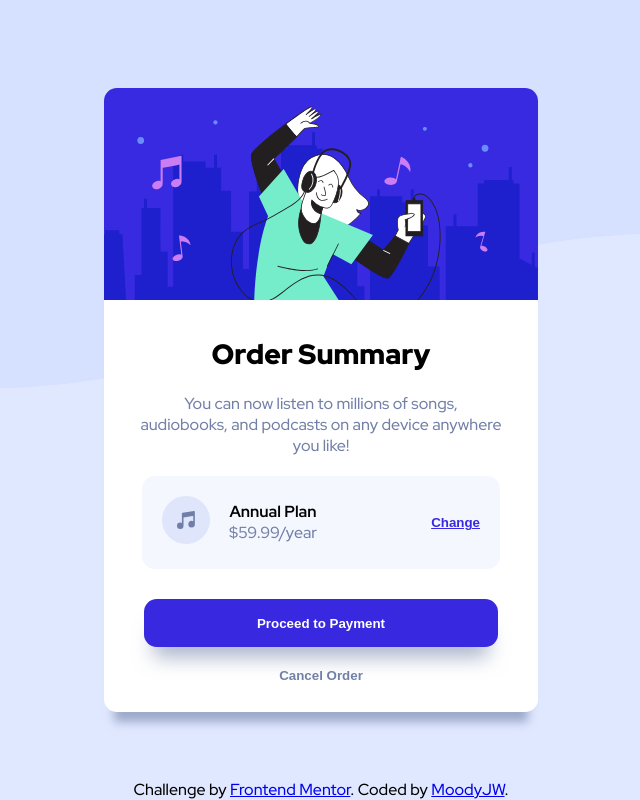
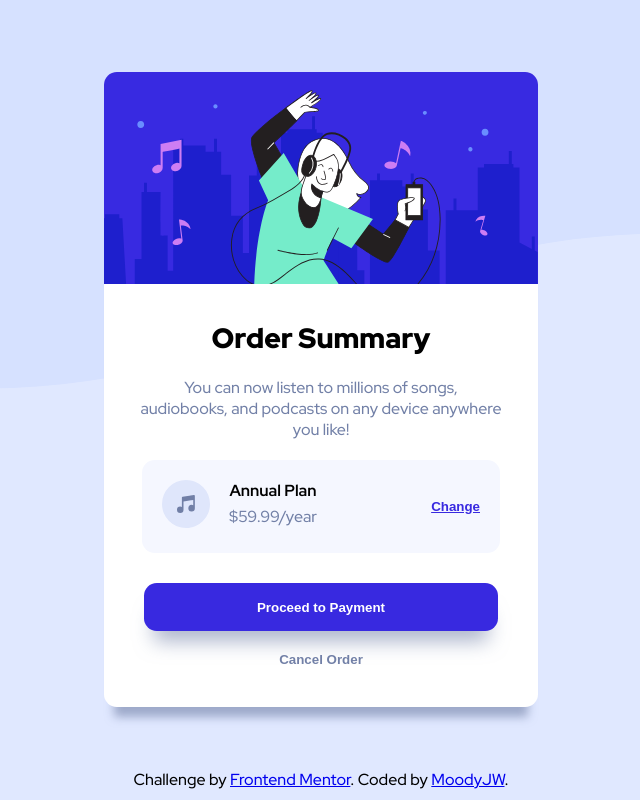
Before and after one commit to MoodyJW/fe-mentor-order-summary, a website: page index.html in a window 1280 px wide. Shown: the whole page, without its empty margins (319-959 px from the left). Drawn offline with Linux system fonts and the light colour scheme.

Commit message:
updated html/styles, fixed that FLOC error. updated screenshot

```diff
--- a/index.html
+++ b/index.html
@@ -17,14 +17,14 @@
     </style>
   </head>
   <body>
-    <div class="main-container">
+    <main class="main-container">
       <div class="card">
         <article>
           <header>
             <img
               class="header-image"
               src="images/illustration-hero.svg"
-              alt="header image of person holding a phone, wearing headphones, and dancing to music"
+              alt=""
             />
           </header>
           <div class="card-content-container">
@@ -39,14 +39,12 @@
             <div class="order-detail-box">
               <div class="left-grid">
                 <div class="music-icon">
-                  <img
-                    src="images/icon-music.svg"
-                    alt="small icon of a musical note 🎵 "
-                  />
+                  <img src="images/icon-music.svg" alt="" />
                 </div>
-                <p>
-                  <span class="annual-plan">Annual Plan</span></br>$59.99/year
-                </p>
+                <div class="plan-price">
+                  <h2 class="annual-plan">Annual Plan</h2>
+                  <p>$59.99/year</p>
+                </div>
               </div>
               <div class="right-grid">
                 <button class="change-button">Change</button>
@@ -59,13 +57,19 @@
           </div>
         </article>
       </div>
-    </div>
+    </main>
     <footer class="attribution">
       Challenge by
-      <a href="https://www.frontendmentor.io?ref=challenge" target="_blank" rel="noopener noreferrer"
+      <a
+        href="https://www.frontendmentor.io?ref=challenge"
+        target="_blank"
+        rel="noopener noreferrer"
         >Frontend Mentor</a
       >. Coded by
-      <a href="https://www.frontendmentor.io/profile/MoodyJW" target="_blank" rel="noopener noreferrer"
+      <a
+        href="https://www.frontendmentor.io/profile/MoodyJW"
+        target="_blank"
+        rel="noopener noreferrer"
         >MoodyJW</a
       >.
     </footer>
--- a/src/styles.scss
+++ b/src/styles.scss
@@ -20,25 +20,23 @@
   padding: 0;
 }
 
-html {
-  background: url("../images/pattern-background-desktop.svg");
-  background-color: var(--pale-blue);
+body {
+  font-family: "Red Hat Display", sans-serif;
+  text-align: center;
+  display: flex;
+  flex-direction: column;
+  min-height: 100vh;
+  padding: 10px 0;
+  background: var(--pale-blue) url("../images/pattern-background-desktop.svg");
   -webkit-background-size: cover;
   -moz-background-size: cover;
   -o-background-size: cover;
   background-size: cover;
-  height: 100%;
-}
-
-body {
-  font-family: "Red Hat Display", sans-serif;
-  font-size: 16px;
-  text-align: center;
-  height: 100%;
 }
 
 .main-container {
   display: flex;
+  flex: 1;
   justify-content: center;
   align-items: center;
   height: 100%;
@@ -94,14 +92,15 @@
           max-width: fit-content;
           grid-gap: 15px;
 
-          p {
-            padding-top: 5px;
-            color: var(--desaturated-blue);
+          .plan-price {
+            .annual-plan {
+              white-space: nowrap;
+              font-size: 16px;
+            }
 
-            .annual-plan {
-              color: black;
-              font-weight: var(--med-weight);
-              white-space: nowrap;
+            p {
+              padding-top: 5px;
+              color: var(--desaturated-blue);
             }
           }
         }
@@ -171,10 +170,8 @@
 }
 
 .attribution {
-  position: absolute;
-  bottom: 0;
-  left: 0;
   width: 100%;
+  text-align: center;
 }
 
 @media only screen and (max-width: 425px) {
```
Also changed, not shown: README.md, dist/css.css, images/order-summary-card-screenshot2.png (added), 2 other files.
